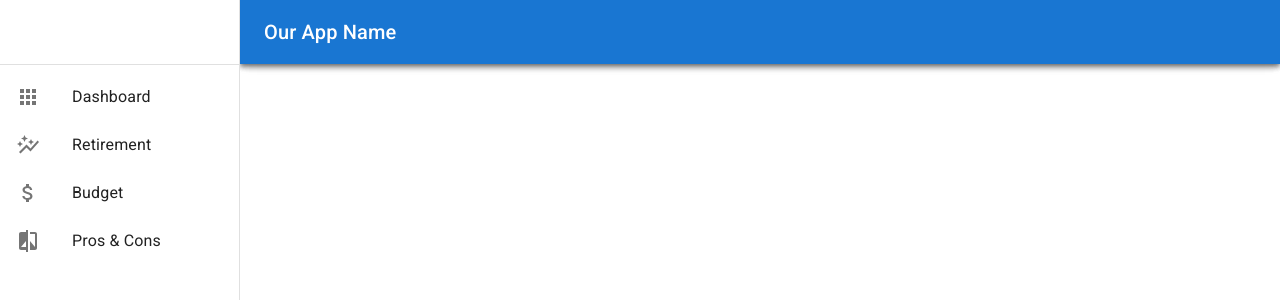
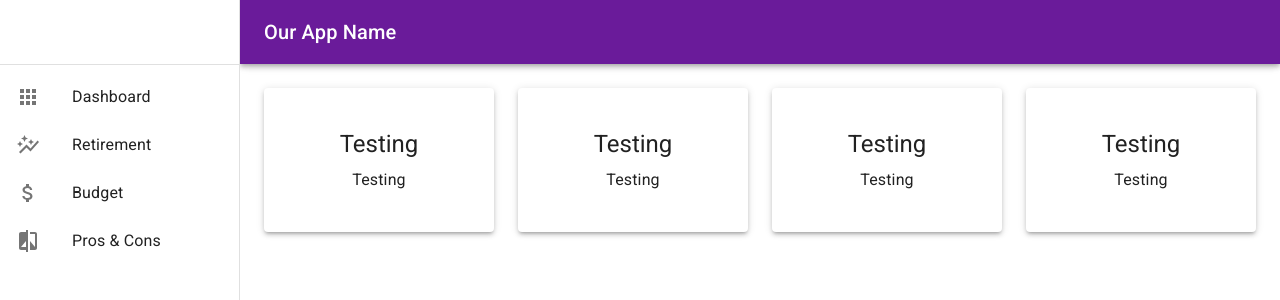
Before and after one commit to joshua-holmes/productivity-app, a React (Create React App) app: page / in a window 1280 px wide. Shown: the top 300 px of the page. Built offline with nearby package versions, Linux system fonts and the light colour scheme.

Commit message:
Added theme capabilities for future styling. Added paper cards for future styling.

```diff
--- a/src/App.js
+++ b/src/App.js
@@ -2,16 +2,34 @@ import './App.css';
 import { Route, Routes, BrowserRouter } from "react-router-dom";
 import SideNav from "./components/SideNav";
 
-import NavBar from "./components/NavBar";
 import Dashboard from "./components/Dashboard";
 import Budget from "./components/Budget";
 import Retirement from "./components/Retirement";
 import ProsCons from "./components/ProsCons";
 
+import { createTheme, ThemeProvider } from '@mui/material/styles';
+import { purple } from '@mui/material/colors';
+
+
+// theme capabilites
+// reference https://mui.com/customization/color/#main-content
+// reference https://mui.com/customization/theming/#theme-provider
+const theme = createTheme({
+    palette: {
+      primary: {
+        main: purple[800],
+      },
+      secondary: {
+        main: '#f44336', // didn't specify
+      },
+    },
+  });
+
 function App() {
     return (
         <div className="App">
             <BrowserRouter>
+                <ThemeProvider theme={theme}>
                     <SideNav >
                         <Routes>
                             <Route path="/" element={<Dashboard />}/>
@@ -20,6 +38,7 @@ function App() {
                             <Route path="/pros-cons" element={<ProsCons />}/>
                         </Routes>
                     </SideNav>
+                </ThemeProvider>
             </BrowserRouter>
         </div>
     );
--- a/src/components/Dashboard.js
+++ b/src/components/Dashboard.js
@@ -1,9 +1,38 @@
-import SideNav from "./SideNav";
+import Grid from "@mui/material/Grid";
+import Typography from '@mui/material/Typography';
+import Paper from '@mui/material/Paper';
+
 
 function Dashboard() {
-    return <>
-        <SideNav />
-    </>
+  return (
+      <Grid sx={{ flexGrow: 1 }} container spacing={3}>
+          <Grid item xs>
+              <Paper elevation={3} sx={{ px: 2, py: 5 }}>
+                      <Typography variant="h5" gutterBottom>Testing</Typography>
+                      <Typography>Testing</Typography>
+              </Paper>
+          </Grid>
+          <Grid item xs>
+              <Paper elevation={3} sx={{ px: 2, py: 5 }}>
+                      <Typography variant="h5" gutterBottom>Testing</Typography>
+                      <Typography>Testing</Typography>
+              </Paper>
+          </Grid>
+          <Grid item xs>
+              <Paper elevation={3} sx={{ px: 2, py: 5 }}>
+                      <Typography variant="h5" gutterBottom>Testing</Typography>
+                      <Typography>Testing</Typography>
+              </Paper>
+          </Grid>
+          <Grid item xs>
+              <Paper elevation={3} sx={{ px: 2, py: 5 }}>
+                      <Typography variant="h5" gutterBottom>Testing</Typography>
+                      <Typography>Testing</Typography>
+              </Paper>
+          </Grid>
+
+      </Grid>
+  );
 }
 
 export default Dashboard;
--- a/src/components/SideNav.js
+++ b/src/components/SideNav.js
@@ -12,13 +12,11 @@ import MenuIcon from "@mui/icons-material/Menu";
 import Toolbar from "@mui/material/Toolbar";
 import Typography from "@mui/material/Typography";
 
-import AppsIcon from '@mui/icons-material/Apps';
-import AutoGraphIcon from '@mui/icons-material/AutoGraph';
-import AttachMoneyIcon from '@mui/icons-material/AttachMoney';
-import CompareIcon from '@mui/icons-material/Compare';
+import AppsIcon from "@mui/icons-material/Apps";
+import AutoGraphIcon from "@mui/icons-material/AutoGraph";
+import AttachMoneyIcon from "@mui/icons-material/AttachMoney";
+import CompareIcon from "@mui/icons-material/Compare";
 import { Link } from "react-router-dom";
-
-import Budget from "./Budget";
 
 import { useState } from "react";
 
@@ -26,11 +24,11 @@ const drawerWidth = 240;
 
 function SideNav(props) {
   const pages = [
-        {id: 1, name: 'Dashboard', icon: <AppsIcon />, link: "/"},
-        {id: 2, name: 'Retirement', icon: <AutoGraphIcon />, link: "/retirement"},
-        {id: 3, name: 'Budget', icon: <AttachMoneyIcon />, link: "/budget"},
-        {id: 4, name: 'Pros & Cons', icon: <CompareIcon />, link: "/pros-cons"}
-    ]
+    { id: 1, name: "Dashboard", icon: <AppsIcon />, link: "/" },
+    { id: 2, name: "Retirement", icon: <AutoGraphIcon />, link: "/retirement" },
+    { id: 3, name: "Budget", icon: <AttachMoneyIcon />, link: "/budget" },
+    { id: 4, name: "Pros & Cons", icon: <CompareIcon />, link: "/pros-cons" },
+  ];
 
   const { window } = props;
   const [mobileOpen, setMobileOpen] = useState(false);
@@ -42,7 +40,7 @@ function SideNav(props) {
   const linkStyle = {
     textDecoration: "none",
     color: "inherit",
-  }
+  };
 
   const drawer = (
     <div>
@@ -52,25 +50,12 @@ function SideNav(props) {
         {pages.map((item) => (
           <Link style={linkStyle} to={item.link} key={item.id}>
             <ListItem button>
-                        <ListItemIcon>
-                            {item.icon}
-                        </ListItemIcon>
+              <ListItemIcon>{item.icon}</ListItemIcon>
               <ListItemText primary={item.name} />
             </ListItem>
           </Link>
         ))}
       </List>
-        {/* <Divider />
-            <List>
-            {["All mail", "Trash", "Spam"].map((text, index) => (
-            <ListItem button key={text}>
-            <ListItemIcon>
-              {index % 2 === 0 ? <InboxIcon /> : <MailIcon />}
-            </ListItemIcon>
-            <ListItemText primary={text} />
-            </ListItem>
-            ))}
-        </List> */}
     </div>
   );
 
```
Lines whose indentation alone changed are shown as unchanged.
